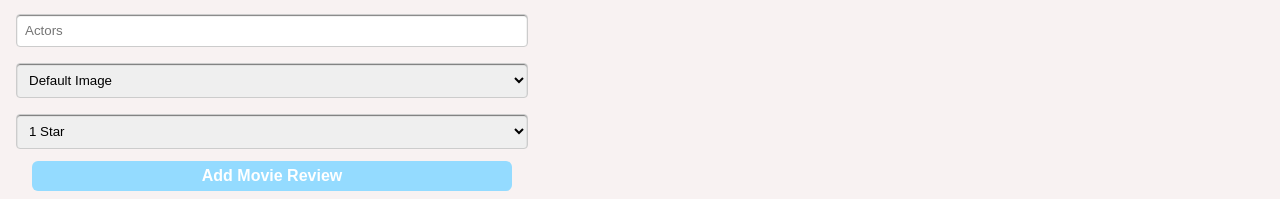
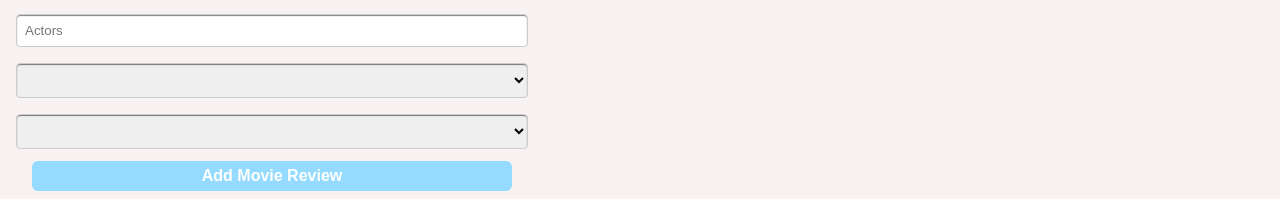
Before and after one commit to Astranomicon/CP3010-React-Movie-App, a React (Create React App) app in the folder movie-app/: page /reviews in a window 1280 px wide. Shown: the part 160-359 px from the top of the page. Built offline with nearby package versions, Linux system fonts and the light colour scheme.

Commit message:
Fixed Default image.

```diff
--- a/movie-app/src/views/Reviews.js
+++ b/movie-app/src/views/Reviews.js
@@ -92,7 +92,8 @@ const Reviews = ({ movies, setMovies }) => {
 						onChange={actorsChange}
 					/>
 					<select name='moviePoster' onChange={posterChange}>
-						<option value='http://www.4motiondarlington.org/wp-content/uploads/2013/06/No-image-found.jpg'>
+						<option value=''></option>
+						<option value='http://cdn.shopify.com/s/files/1/0633/9736/3943/products/TSSW08.jpg?v=1660669214'>
 							Default Image
 						</option>
 						<option value='https://upload.wikimedia.org/wikipedia/en/8/81/ShawshankRedemptionMoviePoster.jpg'>
@@ -110,6 +111,7 @@ const Reviews = ({ movies, setMovies }) => {
 					</select>
 
 					<select name='movieRating' onChange={ratingChange}>
+						<option value=''></option>
 						<option value='1'>1 Star</option>
 						<option value='2'>2 Stars</option>
 						<option value='3'>3 Stars</option>
```
